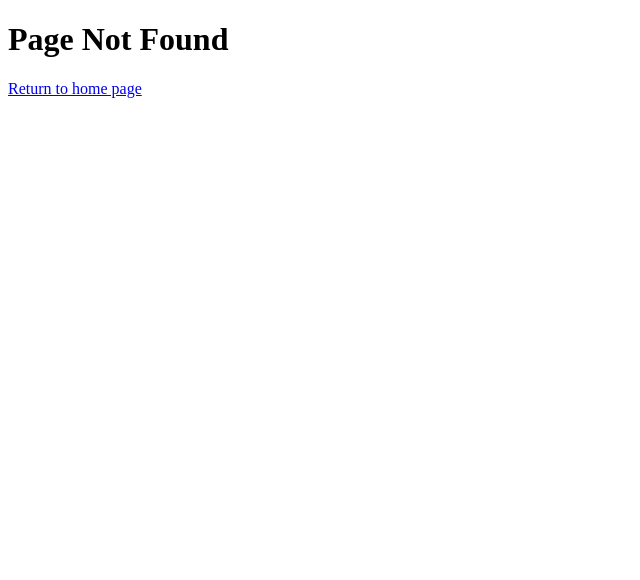
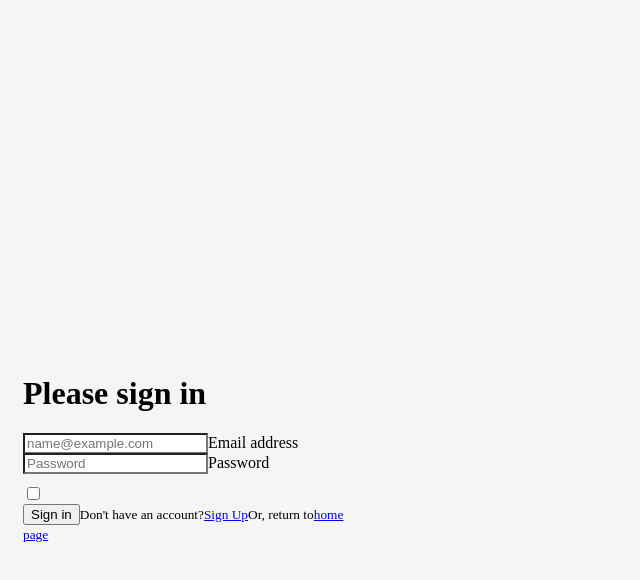
Before and after one commit to Projectory-Project/projectory-frontend, a React (Create React App) app: page /login in a window 1280 px wide. Before the commit this address had no page. Shown: the top 580 px of the page, without its empty margins (0-640 px from the left). Built offline with nearby package versions, Linux system fonts and the light colour scheme.

Commit message:
Add login page prototype

```diff
--- a/src/AboutPage.tsx
+++ b/src/AboutPage.tsx
@@ -1,23 +1,40 @@
 import React from 'react';
 import { Link } from 'react-router-dom'
 
-interface IProps {};
+interface IProps {
+};
 
-interface IState {};
+interface IState {
+	is_loaded: boolean;
+	version_string: string;
+};
 
 class AboutPage extends React.Component<IProps, IState>{
 	constructor(props: IProps) {
 		super(props);
+		this.state = {
+			is_loaded: false,
+			version_string: "loading"
+		};
 	}
 
 	componentDidMount() {
 		document.title = "About - Projectory";
+		fetch("http://localhost:8080/server_version")
+			.then(response => response.json())
+			.then(result => {
+				this.setState({
+					is_loaded: true,
+					version_string: result.version_string
+				});
+			});
 	}
 
 	render() {
 		return (
 			<main>
 				<h1>About</h1>
+				<h3>Projectory backend version: {this.state.version_string}</h3>
 				<Link to="/">Return to home page</Link>
 			</main>
 		);
--- /dev/null
+++ b/src/LoginPage.tsx
@@ -0,0 +1,77 @@
+import React, { ChangeEvent, FormEvent } from 'react'
+import './login.css'
+
+interface IProps {}
+
+interface IState {
+	email: string;
+	password: string;
+	remember: boolean;
+}
+
+class LoginPage extends React.Component<IProps, IState>{
+	constructor(props: IProps) {
+		super(props);
+		this.state = {
+			email: "",
+			password: "",
+			remember: false
+		}
+	}
+
+	form_submit() {
+		console.log("submit " + this.state.email + " " + this.state.password);
+
+		fetch("http://localhost:8080/auth/login", {
+			method: 'POST',
+			headers: {
+				'Content-Type': 'application/x-www-form-urlencoded'
+			},
+			body: new URLSearchParams({
+				'username': this.state.email,
+				'password': this.state.password
+			})
+		});
+	}
+
+	render() {
+		return (
+			<main className="form-signin w-100 m-auto">
+
+				<h1 className="h3 mb-3 fw-normal">Please sign in</h1>
+
+				<div className="form-floating">
+					<input type="email" className="form-control" id="floatingInput" placeholder="name@example.com" value={this.state.email} onChange={(event: ChangeEvent<HTMLInputElement>) => { this.setState({ email: event.target.value }) }} />
+					<label htmlFor="floatingInput">Email address</label>
+				</div>
+
+
+				<div className="form-floating">
+					<input type="password" className="form-control" id="floatingPassword" placeholder="Password" value={this.state.password} onChange={(event: ChangeEvent<HTMLInputElement>) => { this.setState({ password: event.target.value }) }} />
+					<label htmlFor="floatingPassword">Password</label>
+				</div>
+
+				<div className="checkbox mb-3">
+					<label>
+						<input type="checkbox" value="remember-me" />
+					</label>
+				</div>
+				<button className="w-100 btn btn-lg btn-primary" id="login" type="submit" onClick={this.form_submit.bind(this)}>Sign in</button>
+
+
+				<small>
+					Don't have an account?
+					<a className="text-muted" href="/signup.html">Sign Up</a>
+				</small>
+
+				<small>
+					Or, return to
+					<a className="text-muted" href="/index.html">home page</a>
+				</small>
+
+			</main>
+		);
+	}
+}
+
+export default LoginPage;
--- a/src/index.tsx
+++ b/src/index.tsx
@@ -4,6 +4,7 @@ import { BrowserRouter, Routes, Route } from 'react-router-dom'
 import HomePage from './HomePage';
 import AboutPage from './AboutPage';
 import NotFoundPage from './NotFoundPage'
+import LoginPage from './LoginPage'
 
 const App = () => {
 	return (
@@ -11,6 +12,7 @@ const App = () => {
 			<Routes>
 				<Route path="/" element={<HomePage />} />
 				<Route path="/about" element={<AboutPage />} />
+				<Route path="/login" element={<LoginPage />} />
 				<Route path="*" element={<NotFoundPage />} />
 			</Routes>
 		</BrowserRouter>
--- /dev/null
+++ b/src/login.css
@@ -0,0 +1,84 @@
+html,
+body {
+	height: 100%;
+}
+
+body {
+	display: flex;
+	align-items: center;
+	padding-top: 40px;
+	padding-bottom: 40px;
+	background-color: #f5f5f5;
+}
+
+.form-signin {
+	max-width: 330px;
+	padding: 15px;
+}
+
+.form-signin .form-floating:focus-within {
+	z-index: 2;
+}
+
+.form-signin input[type="email"] {
+	margin-bottom: -1px;
+	border-bottom-right-radius: 0;
+	border-bottom-left-radius: 0;
+}
+
+.form-signin input[type="password"] {
+	margin-bottom: 10px;
+	border-top-left-radius: 0;
+	border-top-right-radius: 0;
+}
+
+.bd-placeholder-img {
+    font-size: 1.125rem;
+    text-anchor: middle;
+    -webkit-user-select: none;
+    -moz-user-select: none;
+    user-select: none;
+}
+
+@media (min-width: 768px) {
+    .bd-placeholder-img-lg {
+        font-size: 3.5rem;
+    }
+}
+
+.b-example-divider {
+    height: 3rem;
+    background-color: rgba(0, 0, 0, .1);
+    border: solid rgba(0, 0, 0, .15);
+    border-width: 1px 0;
+    box-shadow: inset 0 .5em 1.5em rgba(0, 0, 0, .1), inset 0 .125em .5em rgba(0, 0, 0, .15);
+}
+
+.b-example-vr {
+    flex-shrink: 0;
+    width: 1.5rem;
+    height: 100vh;
+}
+
+.bi {
+    vertical-align: -.125em;
+    fill: currentColor;
+}
+
+.nav-scroller {
+    position: relative;
+    z-index: 2;
+    height: 2.75rem;
+    overflow-y: hidden;
+}
+
+.nav-scroller .nav {
+    display: flex;
+    flex-wrap: nowrap;
+    padding-bottom: 1rem;
+    margin-top: -1px;
+    overflow-x: auto;
+    text-align: center;
+    white-space: nowrap;
+    -webkit-overflow-scrolling: touch;
+}
```
